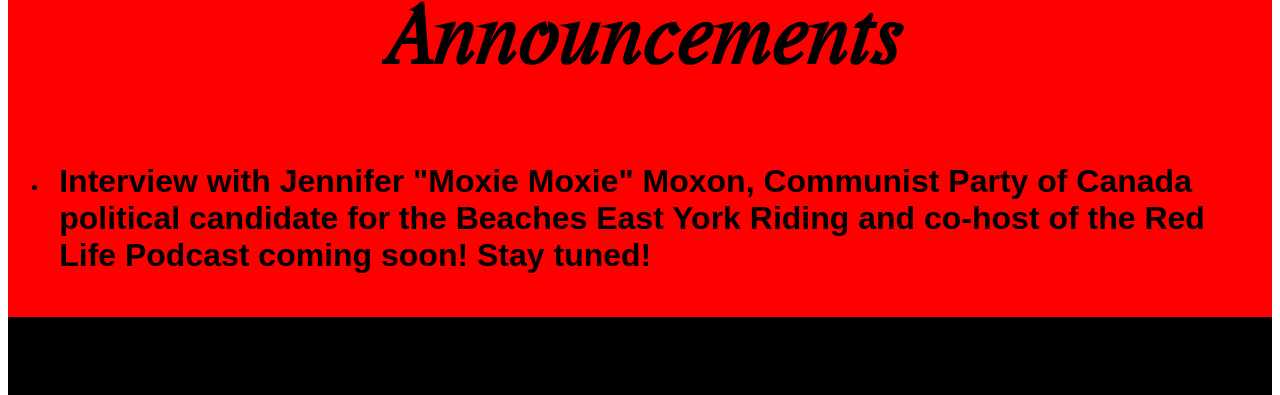
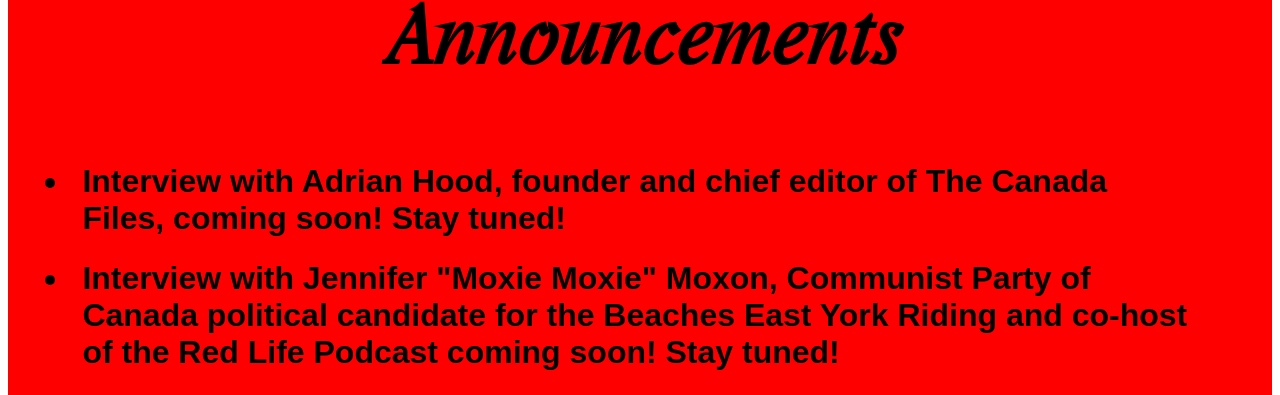
Before and after one commit to SociallyRadicalGuitarist/MainWebsite, a plain HTML site: page index.html in a window 1280 px wide. Shown: the part 2734-3129 px from the top of the page. Drawn offline with Linux system fonts and the light colour scheme.

Commit message:
Updates and fixes to css

```diff
--- a/SRG/srg.css
+++ b/SRG/srg.css
@@ -145,6 +145,11 @@
     text-align: center;
     font-size: 5rem;
     font-family: 'romande';
+}
+
+ul {
+    padding-left: 5%;
+    padding-right: 5%;
 }
 
 button.highlight {
--- a/index.html
+++ b/index.html
@@ -42,7 +42,8 @@
             </p>
             <h2 class="welcome">Announcements</h2>
             <ul>
-                <li><p class="intro_messages">Interview with Jennifer "Moxie Moxie" Moxon, Communist Party of Canada political candidate for the Beaches East York Riding and  co-host of the Red Life Podcast coming soon! Stay tuned!</p></li>
+                <li class="intro_messages">Interview with Adrian Hood, founder and chief editor of The Canada Files, coming soon! Stay tuned!</li>
+                <li class="intro_messages">Interview with Jennifer "Moxie Moxie" Moxon, Communist Party of Canada political candidate for the Beaches East York Riding and  co-host of the Red Life Podcast coming soon! Stay tuned!</li>
             </ul>
         </main>
         <footer>
```
